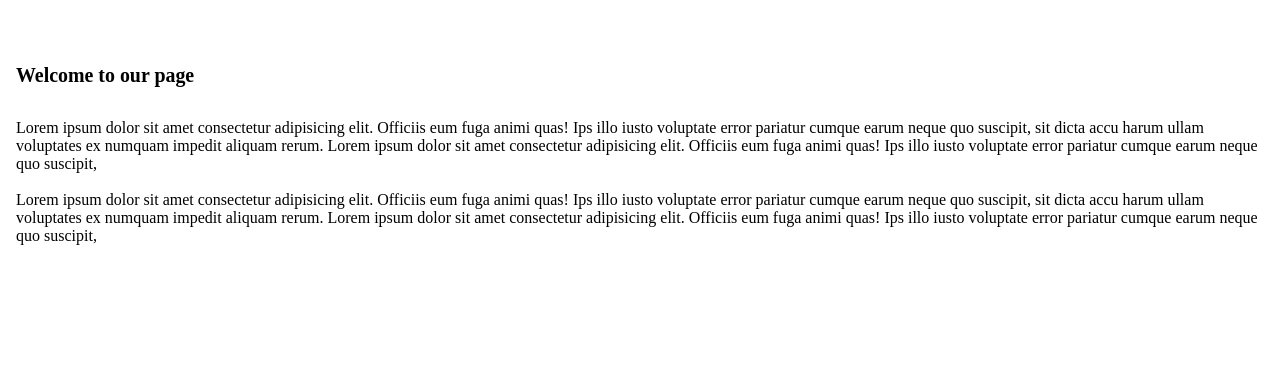
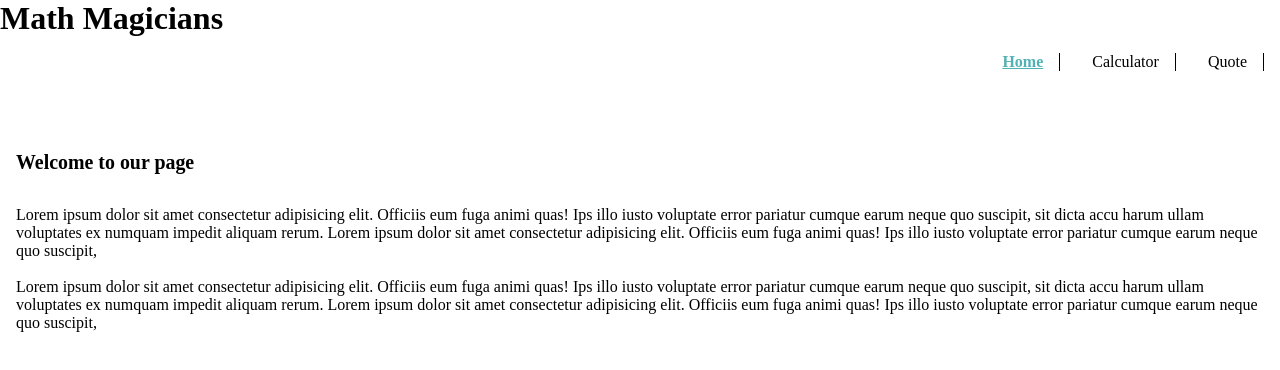
Before and after one commit to MostafaShahat2021/math-magician-SPA, a React (Create React App) app: page / in a window 1280 px wide. Shown: the top 370 px of the page. Built offline with nearby package versions, Linux system fonts and the light colour scheme.

Commit message:
Add navbar with basic styling

```diff
--- a/src/App.js
+++ b/src/App.js
@@ -4,10 +4,12 @@ import './App.css';
 import CalcContainer from './components/Calculator';
 import Quote from './components/quote';
 import Home from './components/Home';
+import Navbar from './components/Navbar';
 
 function App() {
   return (
     <Router>
+      <Navbar />
       <Routes>
         <Route path="/" element={<Home />} />
         <Route path="/quote" element={<Quote />} />
--- /dev/null
+++ b/src/components/Navbar.css
@@ -0,0 +1,20 @@
+nav {
+  display: flex;
+  justify-content: flex-end;
+  align-items: center;
+}
+
+nav a {
+  text-decoration: none;
+  color: black;
+  border-right: 1px solid black;
+  padding-right: 1rem;
+  margin: 1rem;
+}
+
+nav a.active {
+  font-weight: bold;
+  color: rgb(81, 178, 182);
+  border-right: 1px solid black;
+  text-decoration: underline;
+}
--- a/src/components/Navbar.js
+++ b/src/components/Navbar.js
@@ -1,5 +1,6 @@
 import React from 'react';
 import { NavLink } from 'react-router-dom';
+import './Navbar.css';
 
 function Navbar() {
   return (
```
